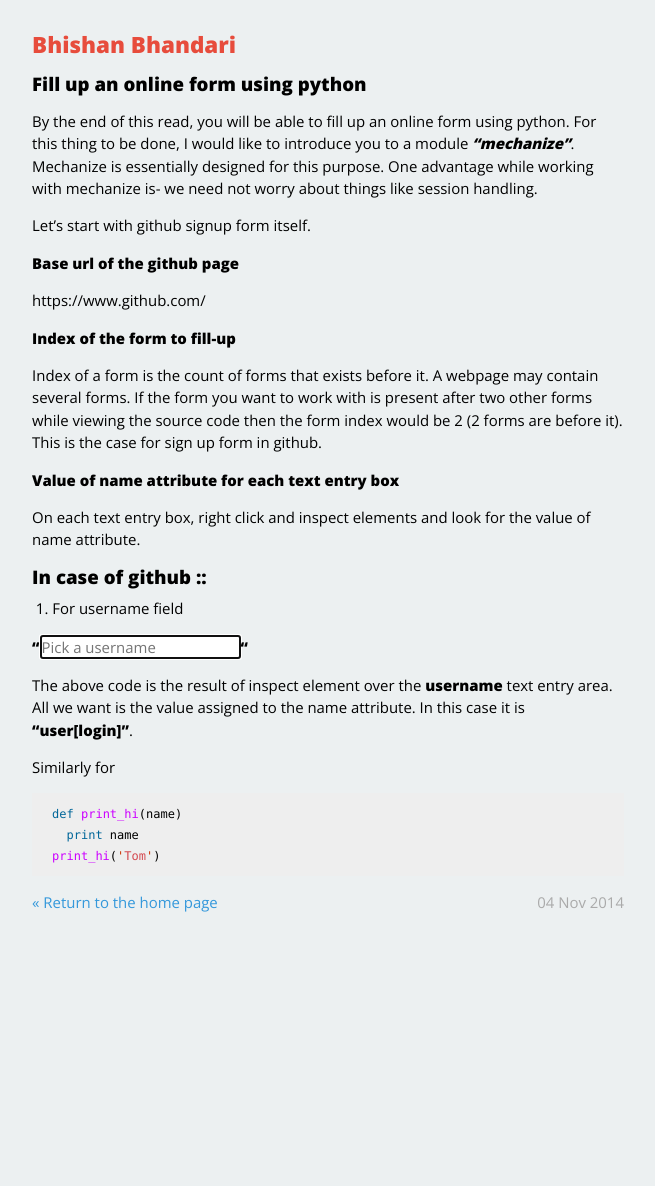
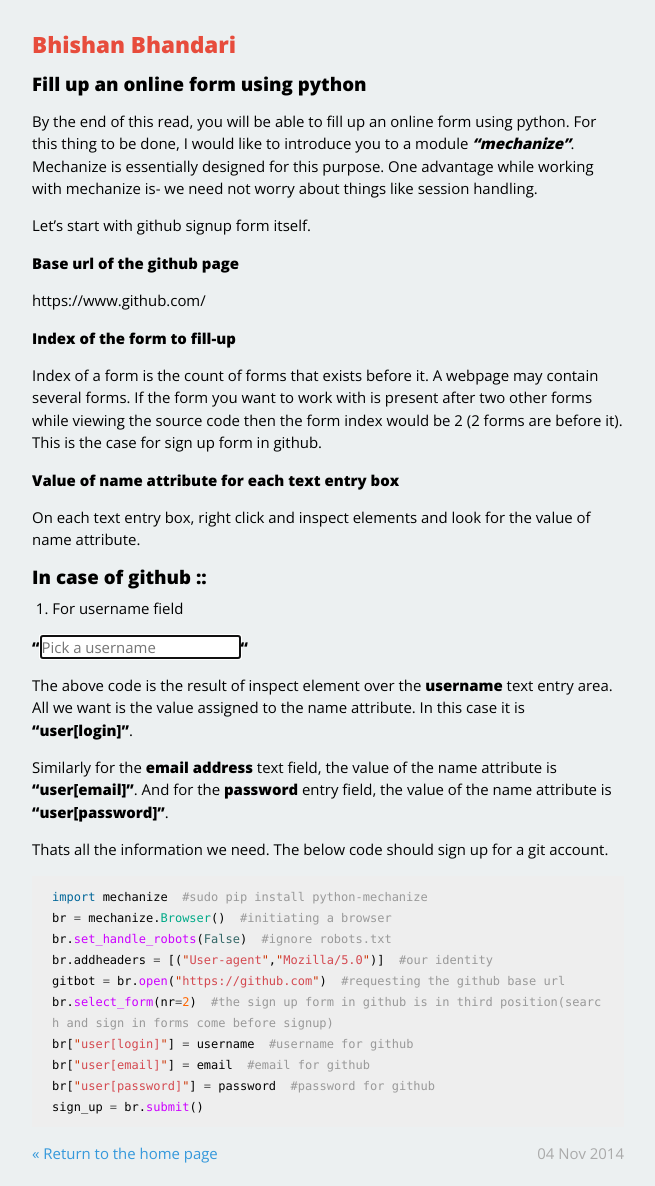
Before and after one commit to bhishan/bhishan.github.io, a Jekyll site: the page built from _posts/2014-11-04-fill-up-online-form-using-python.markdown, in a window 1280 px wide. Shown: the whole page, without its empty margins (312-967 px from the left). Built offline with Jekyll 4.4.1, drawn with Linux system fonts in a browser that asks for light colours; Markdown is read by kramdown in place of the engine named in the settings; before the commit the page ends 936 px from its top, so only the background shows below that.

Commit message:
Update 2014-11-04-fill-up-online-form-using-python.markdown

```diff
--- a/_posts/2014-11-04-fill-up-online-form-using-python.markdown
+++ b/_posts/2014-11-04-fill-up-online-form-using-python.markdown
@@ -29,9 +29,19 @@ In case of github ::
 
 The above code is the result of inspect element over the **username** text entry area. All we want is the value assigned to the name attribute. In this case it is **"user[login]"**.
 
-Similarly for
+Similarly for the **email address** text field, the value of the name attribute is **"user[email]"**.
+And for the **password** entry field, the value of the name attribute is **"user[password]"**.
+
+Thats all the information we need. The below code should sign up for a git account.
 {% highlight python %}
-def print_hi(name)
-  print name
-print_hi('Tom')
+import mechanize  #sudo pip install python-mechanize
+br = mechanize.Browser()  #initiating a browser
+br.set_handle_robots(False)  #ignore robots.txt
+br.addheaders = [("User-agent","Mozilla/5.0")]  #our identity
+gitbot = br.open("https://github.com")  #requesting the github base url
+br.select_form(nr=2)  #the sign up form in github is in third position(search and sign in forms come before signup)
+br["user[login]"] = username  #username for github
+br["user[email]"] = email  #email for github
+br["user[password]"] = password  #password for github
+sign_up = br.submit()
 {% endhighlight %}
```
